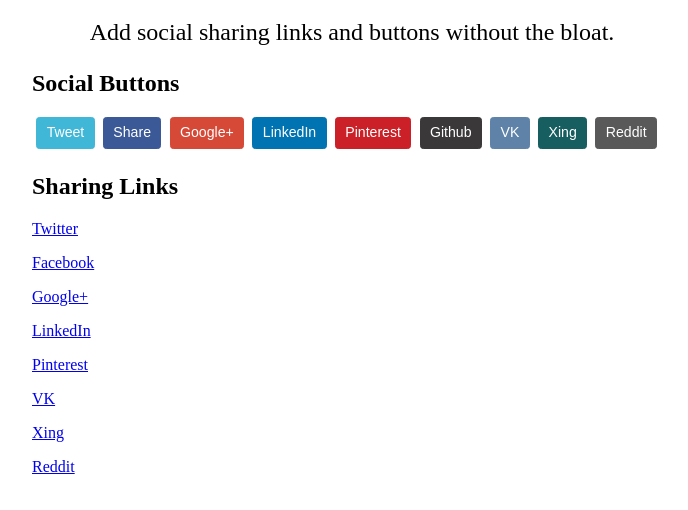
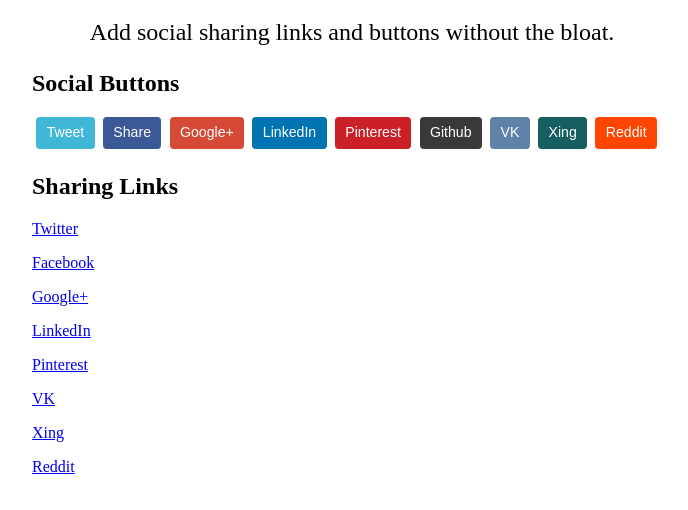
Before and after one commit to cferdinandi/social-sharing, a plain HTML site: page index.html in a window 1280 px wide. In both pictures the pointer is over the button "Reddit". Shown: the part 116-626 px from the top of the page, without its empty margins (288-976 px from the left). Drawn offline with Linux system fonts and the light colour scheme.

Commit message:
Added Reddit button colours

```diff
--- a/social-sharing.css
+++ b/social-sharing.css
@@ -112,3 +112,16 @@
     background-color: #105050;
     border-color: #105050;
 }
+
+/*  Reddit button color */
+.btn-reddit {
+    background-color: #ff5700;
+    border-color: #ff5700;
+}
+
+/*  Reddit button color on hover */
+.btn-reddit:hover,
+a .btn-reddit:hover {
+    background-color: #ff4500;
+    border-color: #ff4500;
+}
```
